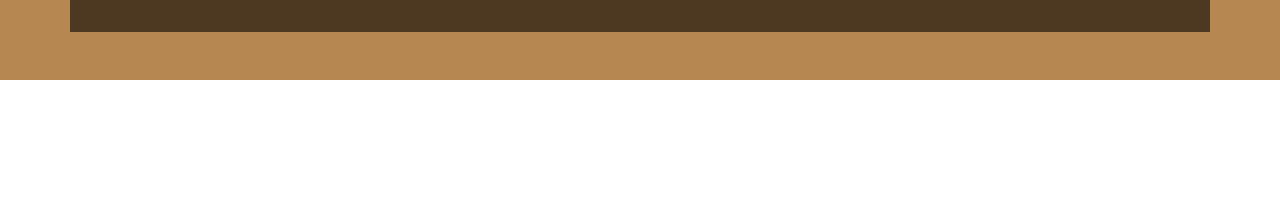
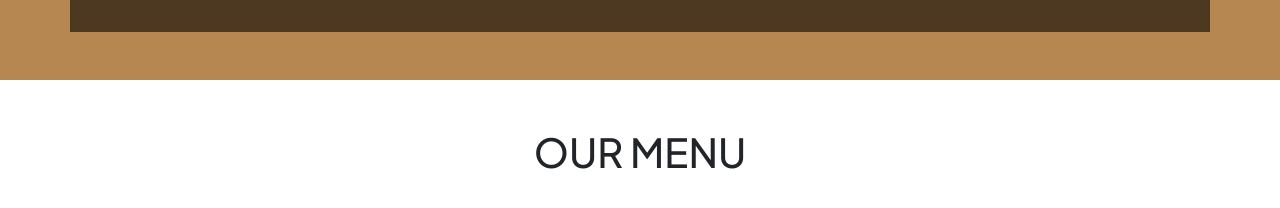
Before and after one commit to KazimAkyol/ilk-bootstrap-project, a plain HTML site: page index.html in a window 1280 px wide. Shown: the part 2545-2753 px from the top of the page. Before the commit the page ends 2625 px from the top, so only its background shows below. Drawn offline with nearby package versions, Linux system fonts and the light colour scheme.

Commit message:
17.commit

```diff
--- a/index.html
+++ b/index.html
@@ -353,6 +353,28 @@
       </div>
     </section>
 
+    <!-- OUR MENU -->
+
+    <section id="menu" class="py-5">
+
+        <div class="text-center">
+            <h1 class="">OUR MENU</h1>
+        </div>
+
+    </section>
+
+
+
+
+
+
+
+
+
+
+
+
+
     <script
       src="https://cdn.jsdelivr.net/npm/bootstrap@5.3.3/dist/js/bootstrap.bundle.min.js"
       integrity="sha384-YvpcrYf0tY3lHB60NNkmXc5s9fDVZLESaAA55NDzOxhy9GkcIdslK1eN7N6jIeHz"
```
